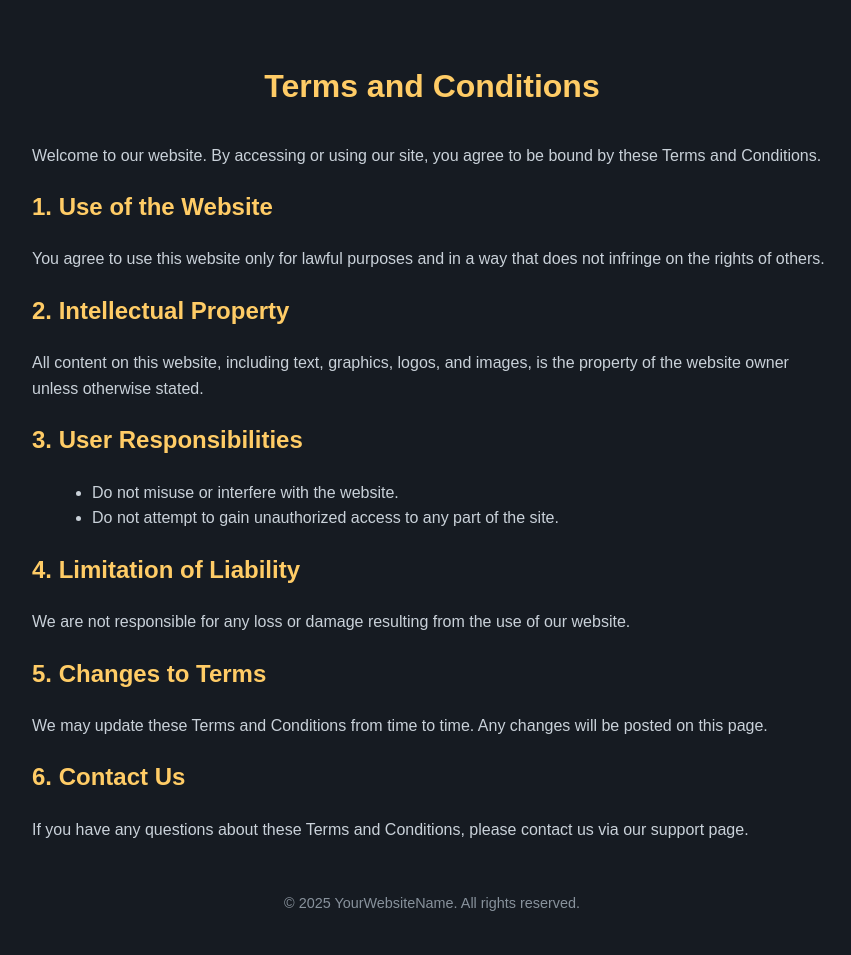
After one commit to Frxncz/ITP222-Final-Project, a PHP site: page /ITP222-FINAL-PROJ/terms.html in a window 1280 px wide. The commit adds this page. Shown: the whole page, without its empty margins (208-1059 px from the left). Run offline with PHP 8.4, Linux system fonts and the light colour scheme.

Commit message:
Added funtionality for terms and service

```diff
--- a/dashboard.php
+++ b/dashboard.php
@@ -165,7 +165,7 @@ if (!isset($_SESSION['username'])) {
   <main class="content" role="main">
     <section class="hero" id="hero" aria-label="Hero section with travel theme">
       <div class="hero-text" tabindex="0">
-        <h1>Discover. Dream. Travel.</h1>
+        <h1>Wander often, wonder always.</h1>
         <p>Welcome, <?php echo htmlspecialchars($_SESSION['username']); ?>!</p>
       </div>
     </section>
--- /dev/null
+++ b/terms.html
@@ -0,0 +1,67 @@
+<!DOCTYPE html>
+<html lang="en">
+<head>
+  <meta charset="UTF-8" />
+  <title>Terms and Conditions</title>
+  <style>
+    body {
+      background-color: #161b22;
+      color: #c9d1d9;
+      font-family: Arial, sans-serif;
+      line-height: 1.6;
+      padding: 40px;
+      max-width: 800px;
+      margin: auto;
+    }
+    h1, h2 {
+      color: #ffcc66;
+    }
+    h1 {
+      text-align: center;
+      margin-bottom: 30px;
+    }
+    p {
+      margin-bottom: 15px;
+    }
+    ul {
+      margin-left: 20px;
+    }
+    footer {
+      margin-top: 50px;
+      text-align: center;
+      font-size: 0.9em;
+      color: #88929c;
+    }
+  </style>
+</head>
+<body>
+  <h1>Terms and Conditions</h1>
+
+  <p>Welcome to our website. By accessing or using our site, you agree to be bound by these Terms and Conditions.</p>
+
+  <h2>1. Use of the Website</h2>
+  <p>You agree to use this website only for lawful purposes and in a way that does not infringe on the rights of others.</p>
+
+  <h2>2. Intellectual Property</h2>
+  <p>All content on this website, including text, graphics, logos, and images, is the property of the website owner unless otherwise stated.</p>
+
+  <h2>3. User Responsibilities</h2>
+  <ul>
+    <li>Do not misuse or interfere with the website.</li>
+    <li>Do not attempt to gain unauthorized access to any part of the site.</li>
+  </ul>
+
+  <h2>4. Limitation of Liability</h2>
+  <p>We are not responsible for any loss or damage resulting from the use of our website.</p>
+
+  <h2>5. Changes to Terms</h2>
+  <p>We may update these Terms and Conditions from time to time. Any changes will be posted on this page.</p>
+
+  <h2>6. Contact Us</h2>
+  <p>If you have any questions about these Terms and Conditions, please contact us via our support page.</p>
+
+  <footer>
+    &copy; 2025 YourWebsiteName. All rights reserved.
+  </footer>
+</body>
+</html>
```
Also changed, not shown: signup.html (+18 -1 lines).
